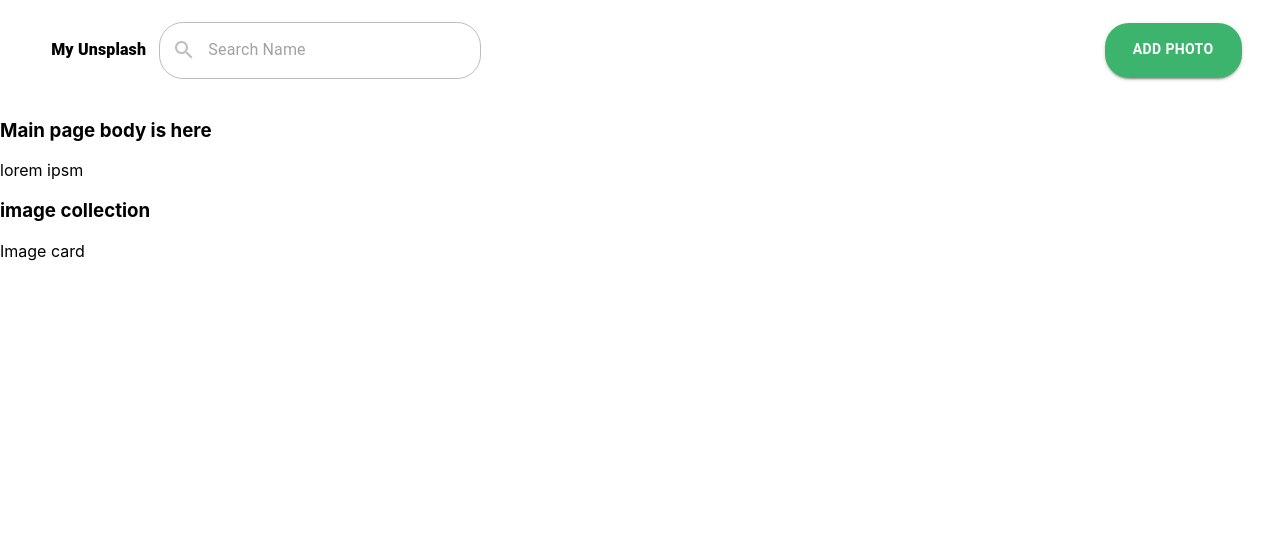
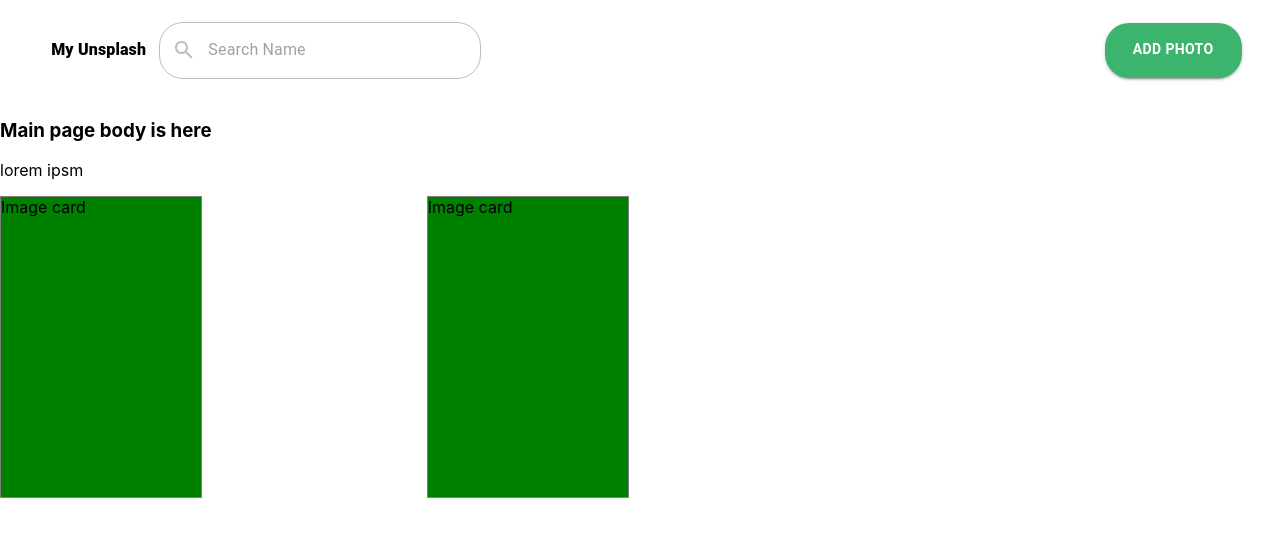
Before and after one commit to NidhitheCoder/unsplash-app, a React (Create React App) app in the folder unsplash-app/: page / in a window 1280 px wide. Shown: the top 536 px of the page. Built offline with nearby package versions, Linux system fonts and the light colour scheme.

Commit message:
image card style

```diff
--- a/unsplash-app/src/components/image-card/image-card.compnent.jsx
+++ b/unsplash-app/src/components/image-card/image-card.compnent.jsx
@@ -1,8 +1,6 @@
-import React from 'react';
-import './image-card.styles.modules.scss';
+import React from "react";
+import "./image-card.styles.modules.scss";
 
-const ImageCard = () => (
-<div>Image card</div>
-);
+const ImageCard = () => <div className="image-card">Image card</div>;
 
 export default ImageCard;
--- a/unsplash-app/src/components/image-card/image-card.styles.modules.scss
+++ b/unsplash-app/src/components/image-card/image-card.styles.modules.scss
@@ -0,0 +1,7 @@
+
+.image-card{
+    height:300px;
+    width:200px;
+    background: green;
+    border: 1px solid grey;
+}
--- a/unsplash-app/src/components/image-collection/image-collection.component.jsx
+++ b/unsplash-app/src/components/image-collection/image-collection.component.jsx
@@ -4,9 +4,10 @@ import './image-collection.styles.modules.scss';
 import ImageCard from '../image-card/image-card.compnent';
 
 const ImageCollection = () => (
-  <div>
-  <h3>image collection</h3>
+  <div className="image-collection">
     <ImageCard />
+    <ImageCard />
+    <imagecar />
   </div>
 );
 
--- a/unsplash-app/src/components/image-collection/image-collection.styles.modules.scss
+++ b/unsplash-app/src/components/image-collection/image-collection.styles.modules.scss
@@ -0,0 +1,4 @@
+.image-collection{
+    display: grid;
+    grid-template-columns: repeat(auto-fit,minmax(250px,1fr));
+}
```
